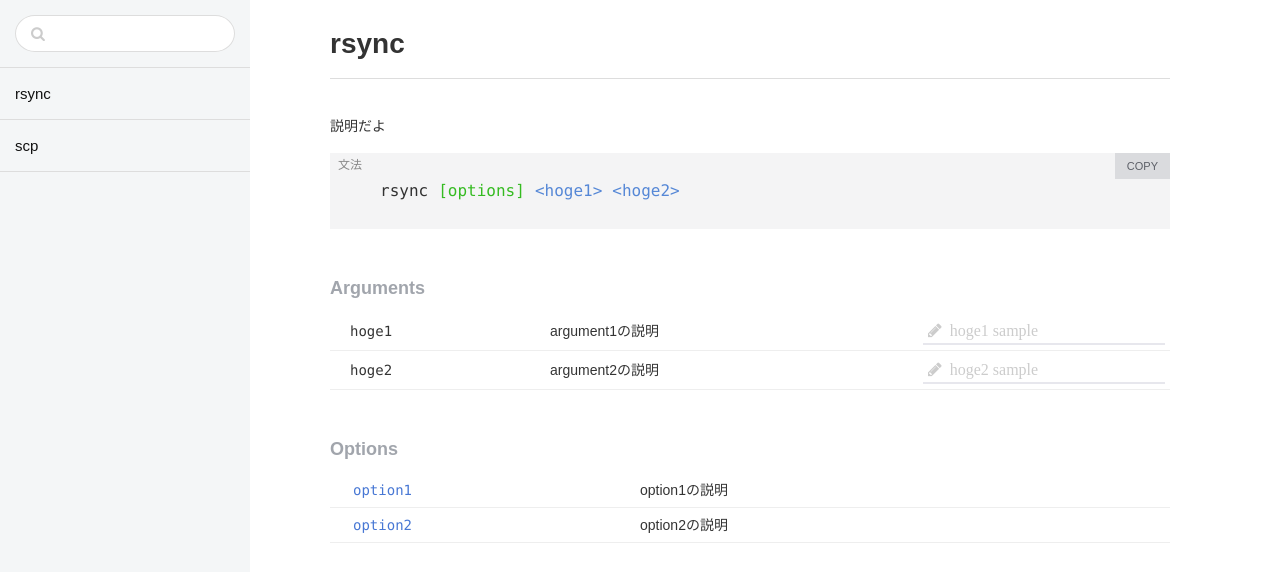
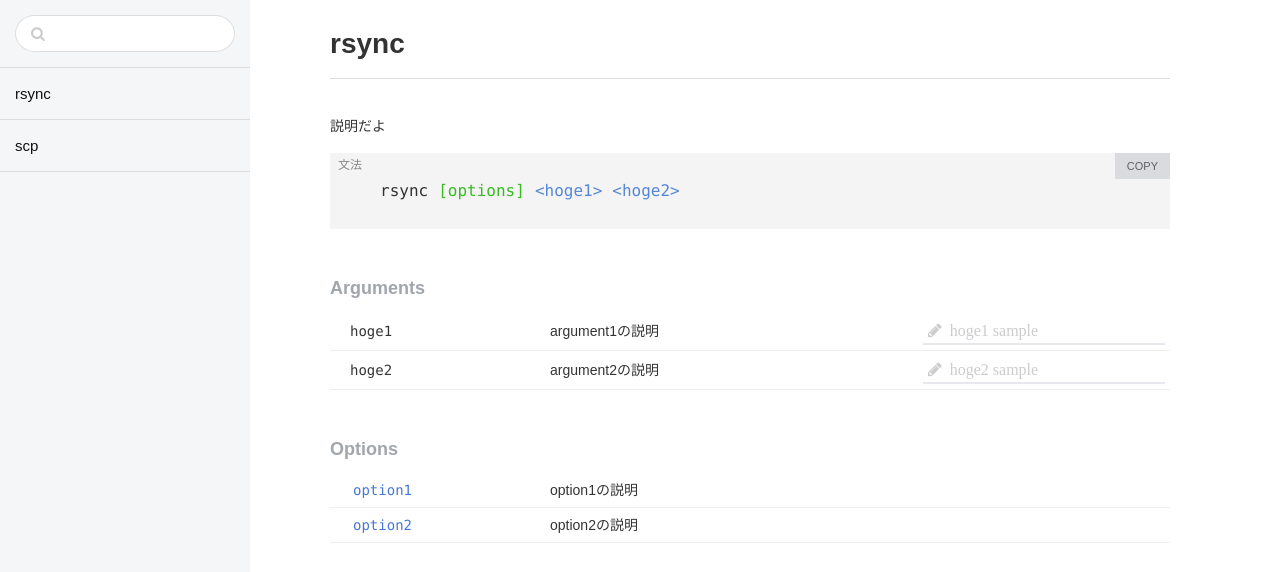
Before and after one commit to hogesuke/linux-command-generator, an Angular app: page /commands/rsync in a window 1280 px wide. Shown: the top 572 px of the page. Built offline with nearby package versions, Linux system fonts and the light colour scheme.

Commit message:
argumentの必要なオプションがひつものない場合の表示の対応

```diff
--- a/src/app/commands/command/command.component.html
+++ b/src/app/commands/command/command.component.html
@@ -43,6 +43,7 @@
           {{ op.name }}
         </td>
         <td class="option-description"
+            [class.with-input]="op.argument"
             [attr.colspan]="op.argument ? 1 : 2">
           {{ op.description }}
         </td>
--- a/src/app/commands/command/command.component.scss
+++ b/src/app/commands/command/command.component.scss
@@ -151,7 +151,11 @@
       }
     }
     .option-description {
-      width: 45%;
+      width: 75%;
+
+      &.with-input {
+        width: 45%;
+      }
     }
     .option-input {
       width: 30%;
```
